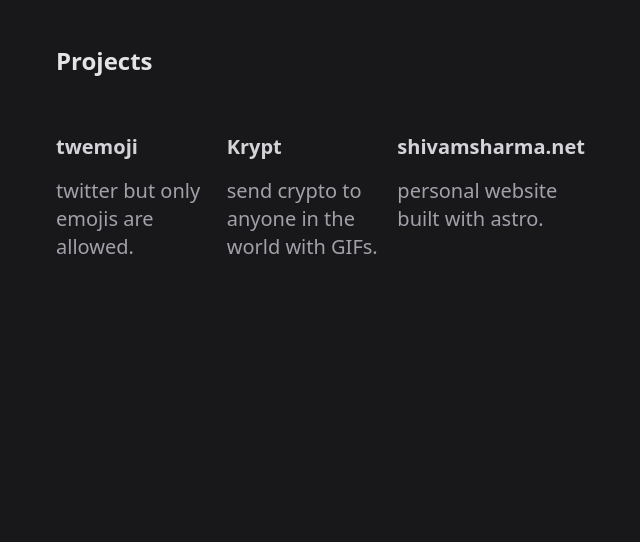
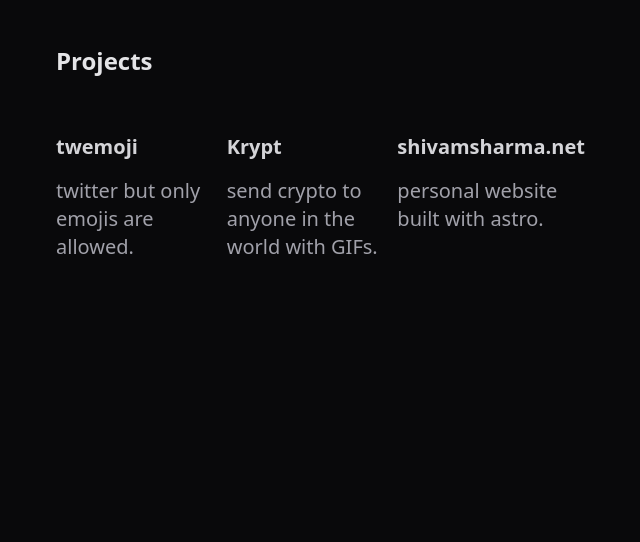
Before and after one commit to shivamhwp/site, an Astro site: page / in a window 1280 px wide. Shown: the part 258-800 px from the top of the page, without its empty margins (328-968 px from the left). Built offline with nearby package versions, Linux system fonts and the light colour scheme; Astro itself is replaced by a stand-in of ours.

Commit message:
404 + let's get started

```diff
--- /dev/null
+++ b/src/404.astro
@@ -0,0 +1,3 @@
+---
+
+---
--- a/src/components/Main.jsx
+++ b/src/components/Main.jsx
@@ -4,7 +4,7 @@ import { projects } from "../data";
 const Main = () => {
   return (
     <>
-      <div className="bg-zinc-900 flex flex-col text-gray-400 lg:px-44 xl:px-96 md:px-12 px-8 w-screen h-screen lg:pt-16 pt-6">
+      <div className="bg-zinc-950 flex flex-col text-gray-400 lg:px-44 xl:px-96 md:px-12 px-8 w-screen h-screen lg:pt-16 pt-6">
         {/* navbar : proile icons and name*/}
 
         <nav className="h-16 w-full text-gray-300 flex items-center justify-between">
--- a/src/components/Project.jsx
+++ b/src/components/Project.jsx
@@ -1,7 +1,7 @@
 const Project = (props) => {
   return (
     <div className=" flex flex-col w-auto h-auto ">
-      <div className="text-zinc-300 lg:pt-8 pt-6 font-semibold hover:text-zinc-100">
+      <div className="text-zinc-300 lg:pt-8 pt-6 font-semibold hover:text-zinc-100 ">
         <a href={props.link} target="_blank">
           {props.title}
         </a>
```
